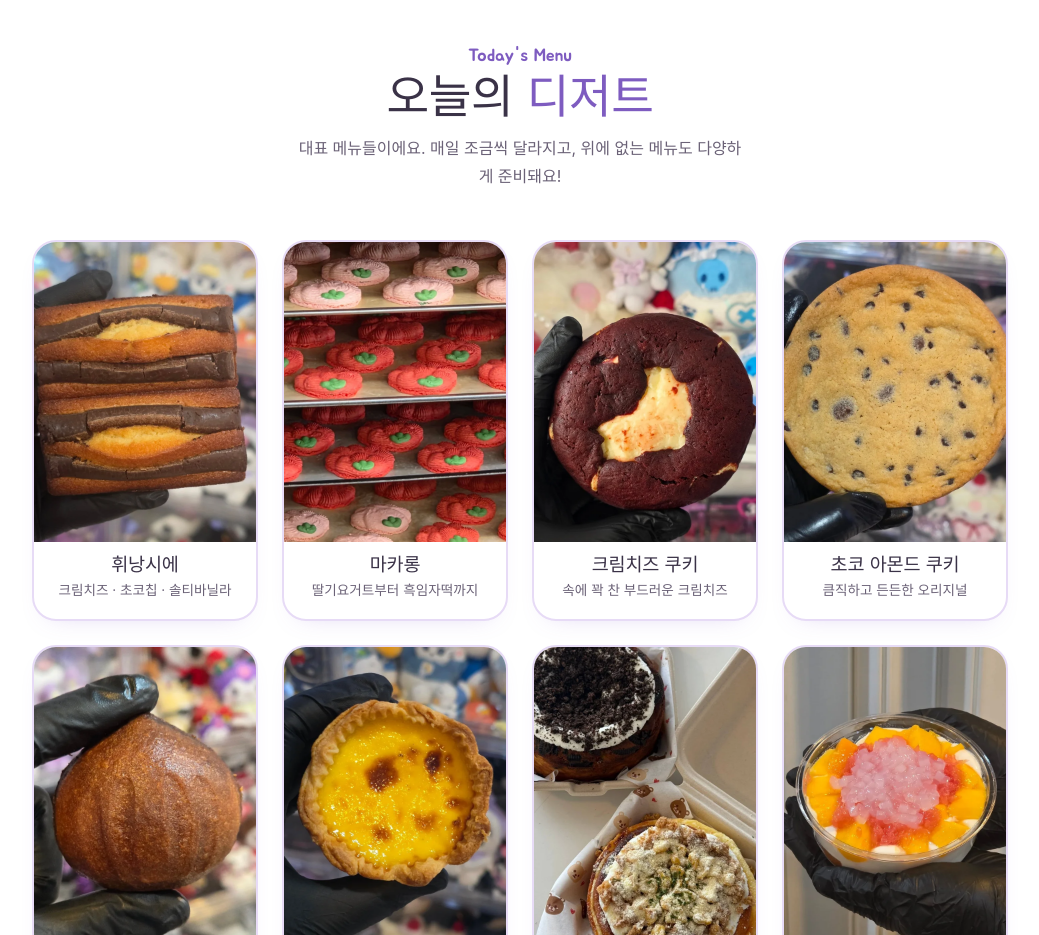
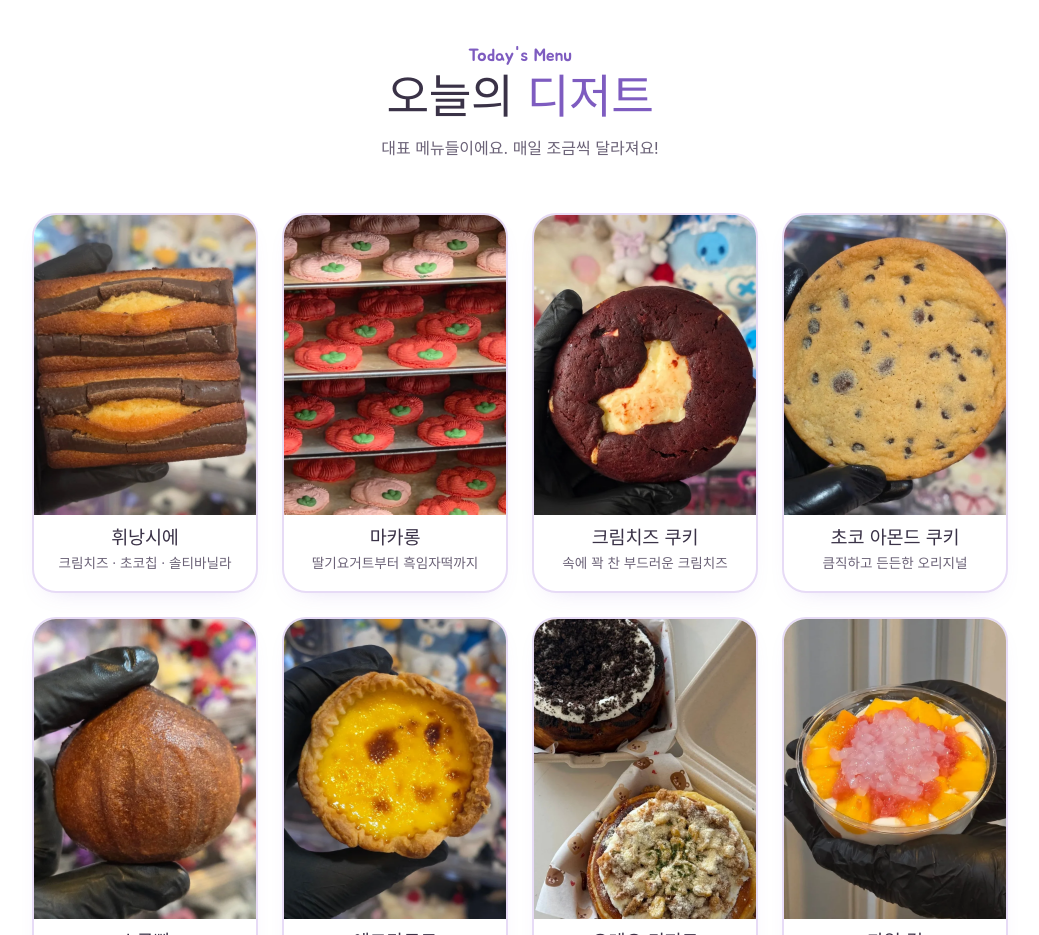
Before and after one commit to Daorl8/marirong-sample, a plain HTML site: page index.html in a window 1280 px wide. Shown: the part 1500-2435 px from the top of the page, without its empty margins (120-1159 px from the left). Drawn offline with Linux system fonts and the light colour scheme; a web font is replaced by a local one.

Commit message:
Add files via upload

```diff
--- a/index.html
+++ b/index.html
@@ -248,7 +248,7 @@ h1,h2,h3{ margin:0; font-family:var(--round); font-weight:400; line-height:1.24;
     <div class="sec-head reveal">
       <span class="kick">Today's Menu</span>
       <h2>오늘의 <em>디저트</em></h2>
-      <p>대표 메뉴들이에요. 매일 조금씩 달라지고, 위에 없는 메뉴도 다양하게 준비돼요!</p>
+      <p>대표 메뉴들이에요. 매일 조금씩 달라져요!</p>
     </div>
     <div class="menu-grid">
       <article class="mcard reveal"><div class="ph"><img loading="lazy" src="mr-financier.webp" alt="마리롱 휘낭시에 단면" width="300" height="300" /></div><div class="body"><h3>휘낭시에</h3><p>크림치즈 · 초코칩 · 솔티바닐라</p></div></article>
```
